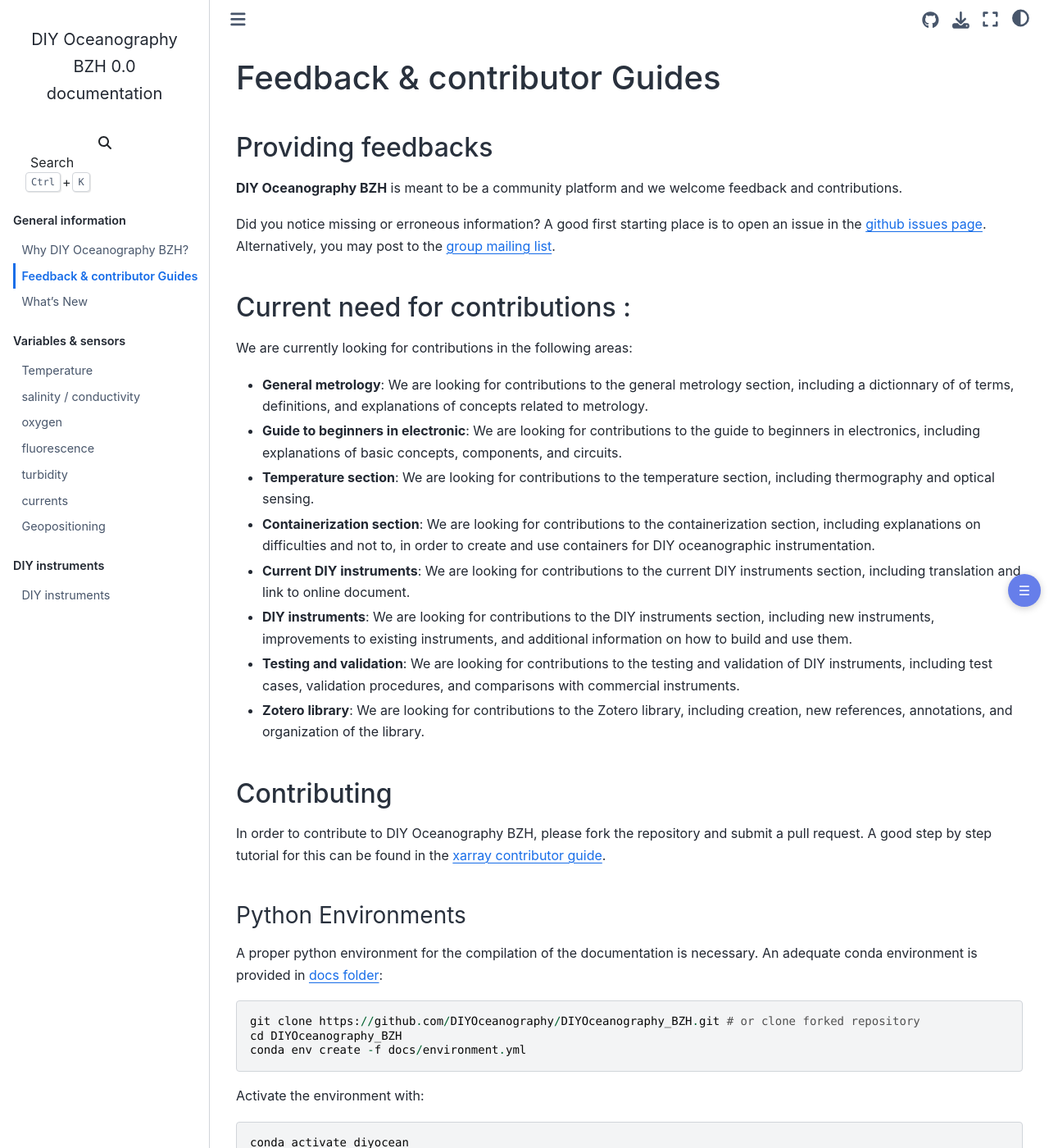
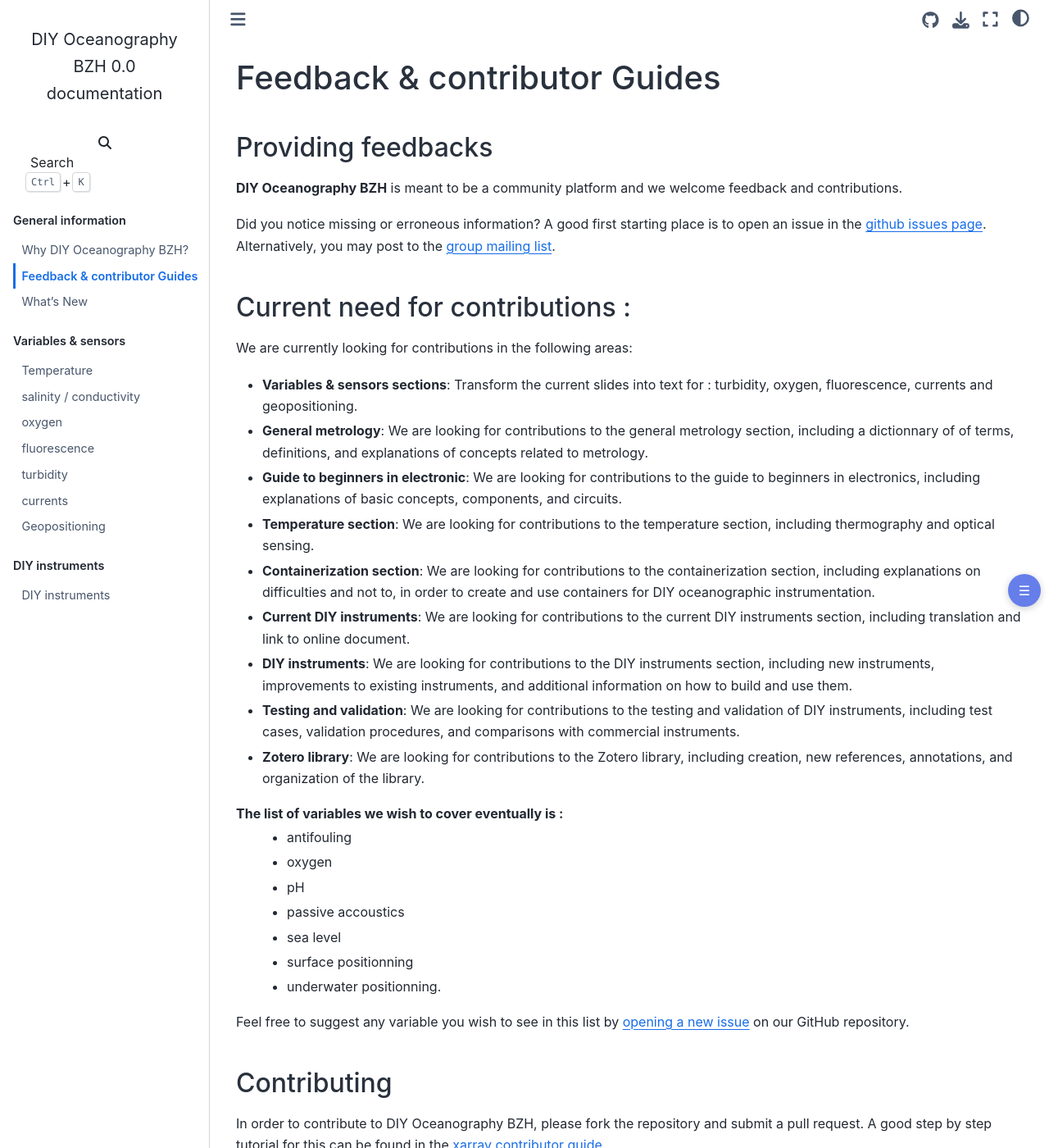
Before and after one commit to DIYOceanography/DIYOceanography_BZH, a Sphinx documentation site: the page built from docs/contributor_guide.rst, in a window 1280 px wide and 1400 px high. Shown: the whole window at 82% size. Built offline with Sphinx 7.4.7 and the Sphinx Book theme 1.1.4, drawn with Linux system fonts in a browser that asks for light colours.

Commit message:
#Last comment correction - correction in temperature table - corections on contribution

```diff
--- a/docs/contributor_guide.rst
+++ b/docs/contributor_guide.rst
@@ -15,7 +15,10 @@ Alternatively, you may post to the `group mailing list`_.
 
 Current need for contributions :
 ---------------------------------
+
 We are currently looking for contributions in the following areas:
+
+- **Variables & sensors sections**: Transform the current slides into text for : turbidity, oxygen, fluorescence, currents and geopositioning.
 
 - **General metrology**: We are looking for contributions to the general metrology section, including a dictionnary of  of terms, definitions, and explanations of concepts related to metrology.
 
@@ -33,6 +36,16 @@ We are currently looking for contributions in the following areas:
 
 - **Zotero library**: We are looking for contributions to the Zotero library, including creation, new references, annotations, and organization of the library.
 
+The list of variables we wish to cover eventually is :
+ - antifouling
+ - oxygen
+ - pH
+ - passive accoustics
+ - sea level
+ - surface positionning
+ - underwater positionning.
+
+Feel free to suggest any variable you wish to see in this list by `opening a new issue <https://github.com/DIYOceanography/DIYOceanography_BZH/issues/new/choose>`_ on our GitHub repository.
 
 Contributing
 ------------
--- a/docs/whats-new.rst
+++ b/docs/whats-new.rst
@@ -11,11 +11,11 @@ v0.0.0 (on going)
 Initial deployment
 ~~~~~~~~~~~~~~~~~~
 
+- ... (August 2025) First pass to write the temperature sensors section and modification of the website tool.
+  By `Adèle Moncuquet <https://github.com/Chtululu>`_.
+
 - ... (July 2024) First pass at providing global structure and information completed.
   By `Aurelien Ponte <https://github.com/apatlpo>`_.
 
 - ... (May 2024) Spin up the project documentation.
   By `Aurelien Ponte <https://github.com/apatlpo>`_ and `Clothilde Haristoy <https://github.com/Hclothilde>`_.
-
-- ... (July 2025) First pass at providing information on temperature sensors.
-  By `Aurelien Ponte <https://github.com/apatlpo>`_ and `Adèle Moncuquet <https://github.com/Chtululu>`_.
--- a/docs/why-DIY-Oceanography-BZH.rst
+++ b/docs/why-DIY-Oceanography-BZH.rst
@@ -33,7 +32,7 @@ The purpose is to empower people with the necessary information to select the mo
 
 The variables covered so far are: :doc:`temperature <temperature/temperature>`, :doc:`conductivity/salinity <conductivity/conductivity>`,  :doc:`fluorescence <fluorescence/fluorescence>`, :doc:`turbidity <turbidity/turbidity>`, :doc:`ocean currents <currents/currents>`.
 
-The list of variables we wish to cover eventually is : oxygen, pH, passive accoustics, sea level, surface positionning, underwater positionning. Feel free to suggest any variable you wish to see in this list by `opening a new issue <https://github.com/DIYOceanography/DIYOceanography_BZH/issues/new/choose>`_ on our GitHub repository.
+We are currently looking for :doc:`contributions`<contributor_guide>`. Feel free to suggest any variable you wish to see in this list by `opening a new issue <https://github.com/DIYOceanography/DIYOceanography_BZH/issues/new/choose>`_ on our GitHub repository.
 
 References
 ----------
```
Also changed, not shown: other parts of docs/why-DIY-Oceanography-BZH.rst (+0 -1 lines), docs/temperature/Sensing_element.csv (+12 -9 lines), docs/temperature/temperature.ipynb, 1 other file.
